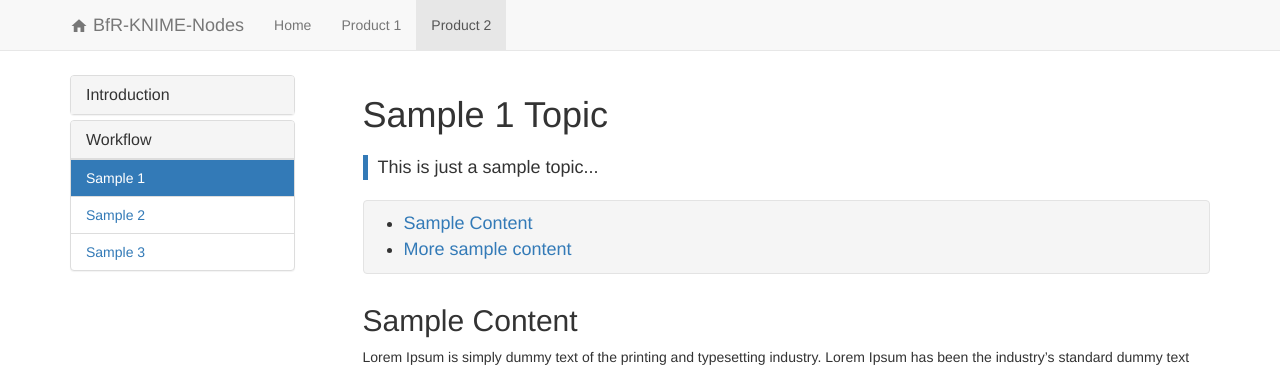
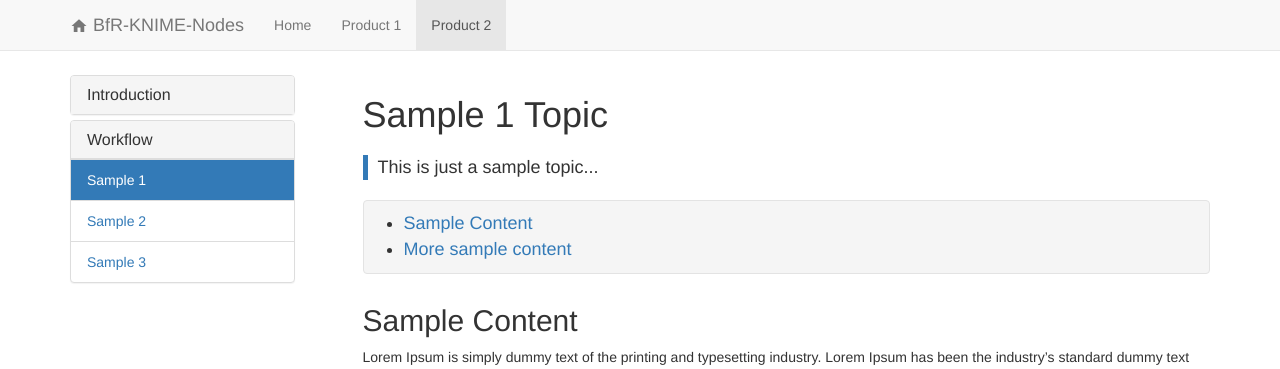
Before and after one commit to SiLeBAT/documentation-template, a Jekyll site: the page built from pages/product2/p2_sample1.md, in a window 1280 px wide. Shown: the top 369 px of the page. Built offline with Jekyll 4.4.1, drawn with Linux system fonts in a browser that asks for light colours.

Commit message:
hard coded values replaced by scss variables

```diff
--- a/css/styles.scss
+++ b/css/styles.scss
@@ -57,11 +57,6 @@ dt[id] {
     margin: 20px 0px 20px 0px;
     border-left: 5px solid $brand-primary;
     padding-left: 10px;
-
-    :before {
-        content: "Summary: ";
-        font-weight: bold;
-    }
 }
 
 #markdown-toc {
@@ -85,7 +80,7 @@ dt[id] {
 
         a {
             display: block;
-            padding: 10px 15px;
+            padding: $padding-large-vertical $padding-large-horizontal;
         }
     }
 
@@ -109,7 +104,7 @@ dt[id] {
 
             a {
                 display: block;
-                padding: 8px 15px;
+                padding: $padding-large-vertical $padding-large-horizontal;
             }
         }
 
```
